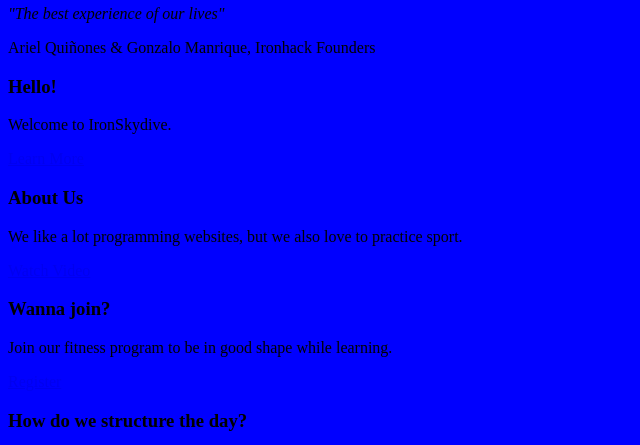
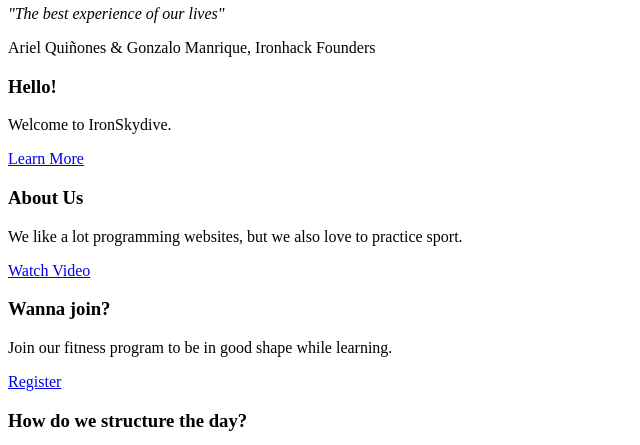
Before and after one commit to Juditbv/ironhack-sep5, a plain HTML site: page week-1/day-2/index.html in a window 1280 px wide. Shown: the part 497-942 px from the top of the page, without its empty margins (0-640 px from the left). Drawn offline with Linux system fonts and the light colour scheme.

Commit message:
add style document

```diff
--- a/week-1/day-2/index.html
+++ b/week-1/day-2/index.html
@@ -5,15 +5,15 @@
       <meta http-equiv="X-UA-Compatible" content="IE=edge">
       <meta name="viewport" content="width=device-width, initial-scale=1.0">
       <!-- forma 1 introducir css -->
-      <style>
+      <!-- <style>
         body{
           background-color: #eeeeee;
         }
-      </style>
+      </style> -->
       <title>IronSkydive</title>
     </head>
-    <!-- forma inline de añadir css -->
-    <body style="background-color: blue;">
+    <!-- forma inline de añadir css (style="background-color: blue")-->
+    <body>
       <nav>
         <ul>
           <li><a href="#structure">Day Structure</a></li>
```
Also changed, not shown: week-1/day-2/style.css (added).
